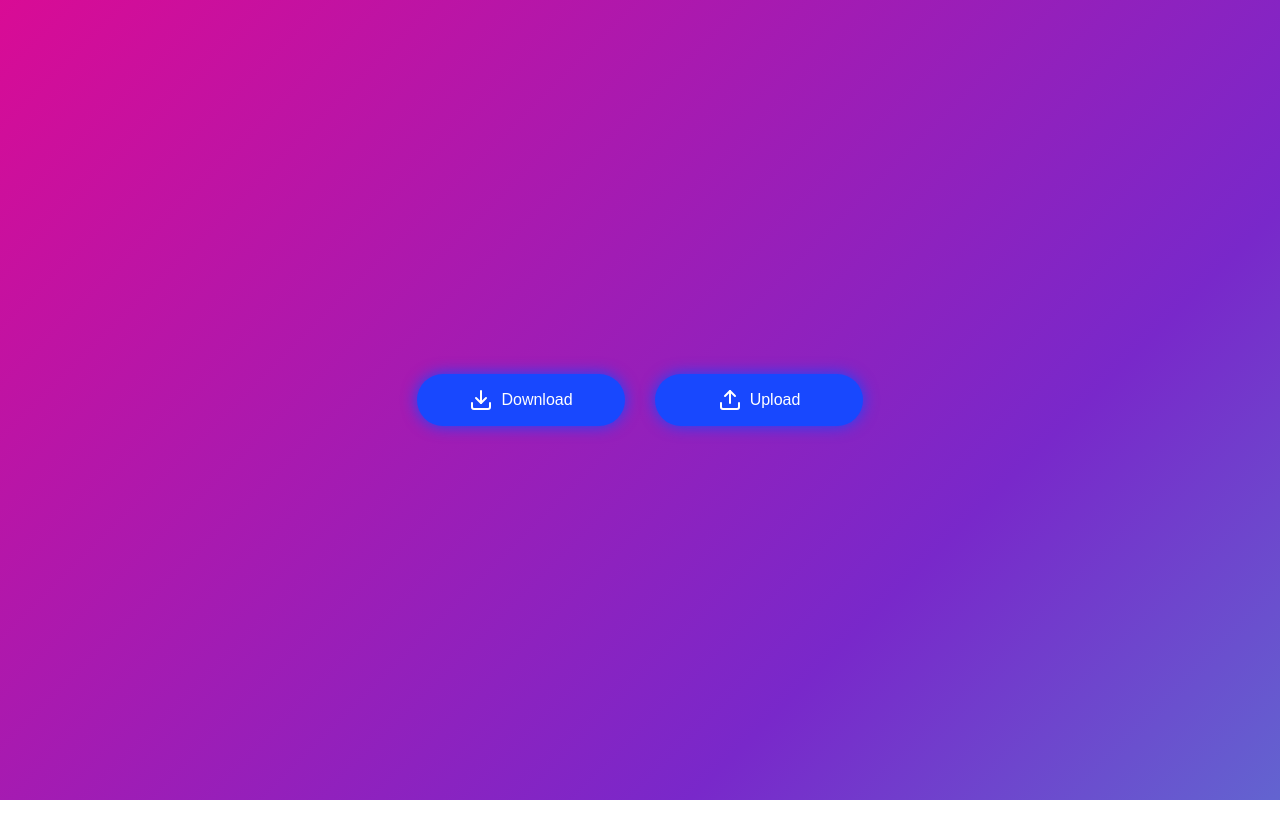
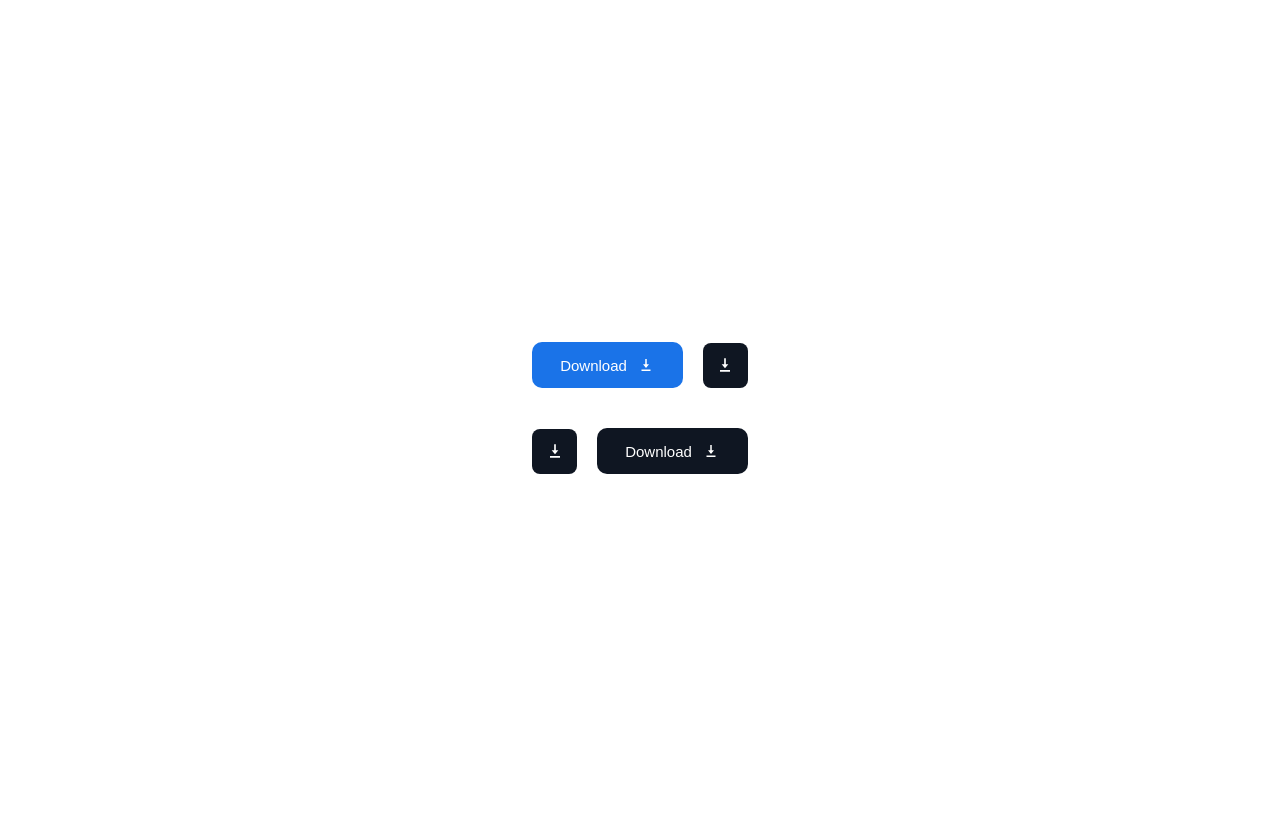
Before and after one commit to Charan-158/download-, a plain HTML site: page index.html in a window 1280 px wide. Drawn offline with nearby package versions, Linux system fonts and the light colour scheme.

Commit message:
Update index.html

```diff
--- a/index.html
+++ b/index.html
@@ -2,153 +2,237 @@
 <html lang="en">
 <head>
   <meta charset="UTF-8">
-  <title>Download & Upload Animation</title>
-  <script src="https://unpkg.com/feather-icons"></script>
+  <title>Download Animation Button</title>
   <style>
     body {
-      margin: 0;
+      background: #fff;
+      display: flex;
+      flex-direction: column;
+      align-items: center;
+      justify-content: center;
       height: 100vh;
-      background: linear-gradient(135deg, #000428, #004e92, #ff0080, #7928ca, #2afadf);
-      background-size: 400% 400%;
-      animation: gradientShift 15s ease infinite;
-      font-family: Arial, sans-serif;
+      gap: 40px;
+      font-family: 'Segoe UI', sans-serif;
+    }
+
+    .button-container {
       display: flex;
+      gap: 20px;
+      flex-wrap: wrap;
       justify-content: center;
       align-items: center;
-    }
-
-    @keyframes gradientShift {
-      0% { background-position: 0% 50%; }
-      50% { background-position: 100% 50%; }
-      100% { background-position: 0% 50%; }
-    }
-
-    .container {
-      display: flex;
-      gap: 30px;
     }
 
     .button {
       position: relative;
       display: flex;
       align-items: center;
-      justify-content: center;
-      gap: 8px;
-      padding: 14px 24px;
-      border-radius: 30px;
-      background-color: #1848fe;
-      color: white;
-      font-size: 16px;
+      gap: 10px;
+      padding: 14px 28px;
+      border-radius: 10px;
+      font-size: 15px;
+      font-weight: 500;
+      border: none;
       cursor: pointer;
       overflow: hidden;
-      transition: 0.3s;
-      box-shadow: 0 0 15px #1848fe;
-      min-width: 160px;
+      transition: all 0.4s ease;
     }
 
-    .button i {
-      stroke: white;
-      transition: 0.3s;
+    .blue {
+      background: #1a73e8;
+      color: white;
+    }
+
+    .dark {
+      background: #0f1622;
+      color: white;
+    }
+
+    .button .icon {
+      width: 18px;
+      height: 18px;
+      display: inline-block;
+    }
+
+    .button svg {
+      fill: currentColor;
+      width: 100%;
+      height: 100%;
+    }
+
+    .button .label {
+      transition: opacity 0.3s ease;
+      white-space: nowrap;
     }
 
     .progress-bar {
       position: absolute;
-      bottom: 0;
-      left: 0;
-      height: 4px;
-      background: #00ffcc;
+      top: 0;
+      right: 0;
+      height: 100%;
       width: 0%;
-      transition: width 2s ease;
+      background-color: rgba(255, 255, 255, 0.5);
+      animation: fillBar 2s forwards;
     }
 
-    .button.loading {
-      pointer-events: none;
-      opacity: 0.8;
+    @keyframes fillBar {
+      from { width: 0%; }
+      to { width: 100%; }
     }
 
-    .button.success {
-      background-color: #28a745;
-      box-shadow: 0 0 10px #28a745;
+    .square-btn,
+    .small-box {
+      width: 45px;
+      height: 45px;
+      background: #0f1622;
+      border: none;
+      border-radius: 8px;
+      display: flex;
+      align-items: center;
+      justify-content: center;
+      color: white;
+      cursor: pointer;
+      transition: all 0.3s ease;
+      position: relative;
+      font-size: 18px;
     }
 
-    .button .text {
-      transition: 0.3s;
+    .square-btn svg,
+    .small-box svg {
+      fill: white;
+      width: 20px;
+      height: 20px;
+    }
+
+    .tick-icon {
+      display: none;
+      color: limegreen;
+    }
+
+    .square-btn.show-tick svg,
+    .small-box.show-tick svg {
+      display: none;
+    }
+
+    .square-btn.show-tick .tick-icon,
+    .small-box.show-tick .tick-icon {
+      display: inline;
+    }
+
+    .button.open .label,
+    .button.downloading .label {
+      opacity: 0;
+    }
+
+    .button.open .label-open,
+    .button.downloading .label-loading {
+      opacity: 1;
+    }
+
+    .label-open,
+    .label-loading {
+      position: absolute;
+      left: 28px;
+      opacity: 0;
+      transition: opacity 0.3s ease;
+      display: flex;
+      align-items: center;
+      gap: 6px;
+    }
+
+    .tick {
+      color: limegreen;
+      font-size: 18px;
+    }
+
+    .button.downloading .icon,
+    .button.open .icon {
+      display: none;
     }
   </style>
 </head>
 <body>
-  <div class="container">
-    <div class="button" id="downloadBtn">
-      <i data-feather="download"></i>
-      <span class="text">Download</span>
-      <div class="progress-bar"></div>
+
+  <!-- Row 1 -->
+  <div class="button-container">
+    <button class="button blue" onclick="handleDownload(this)">
+      <span class="label">Download</span>
+      <span class="label-loading">Downloading...</span>
+      <span class="label-open">Open File <span class="tick">✔</span></span>
+      <span class="icon">
+        <svg viewBox="0 0 24 24">
+          <path d="M12 16l4-5h-3V4h-2v7H8l4 5zm-6 2v2h12v-2H6z"/>
+        </svg>
+      </span>
+    </button>
+
+    <button class="square-btn" onclick="triggerNearbyDownload(this)">
+      <svg viewBox="0 0 24 24">
+        <path d="M12 16l4-5h-3V4h-2v7H8l4 5zm-6 2v2h12v-2H6z"/>
+      </svg>
+      <span class="tick-icon">✔</span>
+    </button>
+  </div>
+
+  <!-- Row 2 -->
+  <div class="button-container">
+    <div class="small-box" onclick="triggerNearbyDownload(this)">
+      <svg viewBox="0 0 24 24">
+        <path d="M12 16l4-5h-3V4h-2v7H8l4 5zm-6 2v2h12v-2H6z"/>
+      </svg>
+      <span class="tick-icon">✔</span>
     </div>
 
-    <div class="button" id="uploadBtn">
-      <i data-feather="upload"></i>
-      <span class="text">Upload</span>
-      <div class="progress-bar"></div>
-    </div>
+    <button class="button dark" onclick="handleDownload(this)">
+      <span class="label">Download</span>
+      <span class="label-loading">Downloading...</span>
+      <span class="label-open">Open File <span class="tick">✔</span></span>
+      <span class="icon">
+        <svg viewBox="0 0 24 24">
+          <path d="M12 16l4-5h-3V4h-2v7H8l4 5zm-6 2v2h12v-2H6z"/>
+        </svg>
+      </span>
+    </button>
   </div>
 
   <script>
-    feather.replace();
+    function handleDownload(btn) {
+      if (btn.classList.contains('open') || btn.classList.contains('downloading')) return;
 
-    function handleDownload() {
-      const button = document.getElementById("downloadBtn");
-      const icon = button.querySelector("i");
-      const text = button.querySelector(".text");
-      const bar = button.querySelector(".progress-bar");
+      btn.classList.add('downloading');
 
-      button.classList.add("loading");
-      text.textContent = "Downloading...";
-      bar.style.width = "100%";
+      const bar = document.createElement('div');
+      bar.classList.add('progress-bar');
+      btn.appendChild(bar);
+
+      // Find the nearest blackbox (previous or next sibling)
+      const container = btn.parentElement;
+      const blackbox = Array.from(container.children).find(el =>
+        el !== btn && (el.classList.contains('square-btn') || el.classList.contains('small-box'))
+      );
 
       setTimeout(() => {
-        icon.setAttribute("data-feather", "check");
-        feather.replace();
-        text.textContent = "Done!";
-        button.classList.remove("loading");
-        button.classList.add("success");
-        bar.style.width = "0%";
+        btn.classList.remove('downloading');
+        btn.classList.add('open');
+        bar.remove();
 
-        setTimeout(() => {
-          icon.setAttribute("data-feather", "file-text");
-          feather.replace();
-          text.textContent = "Open File";
-        }, 1500);
+        if (blackbox) {
+          blackbox.classList.add('show-tick');
+        }
       }, 2000);
     }
 
-    function handleUpload() {
-      const button = document.getElementById("uploadBtn");
-      const icon = button.querySelector("i");
-      const text = button.querySelector(".text");
-      const bar = button.querySelector(".progress-bar");
+    function triggerNearbyDownload(blackbox) {
+      const container = blackbox.parentElement;
+      const downloadBtn = Array.from(container.children).find(el =>
+        el.classList.contains('button')
+      );
 
-      button.classList.add("loading");
-      text.textContent = "Uploading...";
-      bar.style.width = "100%";
+      if (downloadBtn) {
+        handleDownload(downloadBtn);
+      }
+    }
+  </script>
 
-      setTimeout(() => {
-        icon.setAttribute("data-feather", "check");
-        feather.replace();
-        text.textContent = "Done!";
-        button.classList.remove("loading");
-        button.classList.add("success");
-        bar.style.width = "0%";
-
-        setTimeout(() => {
-          icon.setAttribute("data-feather", "upload");
-          feather.replace();
-          text.textContent = "Upload";
-          button.classList.remove("success");
-        }, 1500);
-      }, 2000);
-    }
-
-    document.getElementById("downloadBtn").addEventListener("click", handleDownload);
-    document.getElementById("uploadBtn").addEventListener("click", handleUpload);
-  </script>
 </body>
 </html>
```
